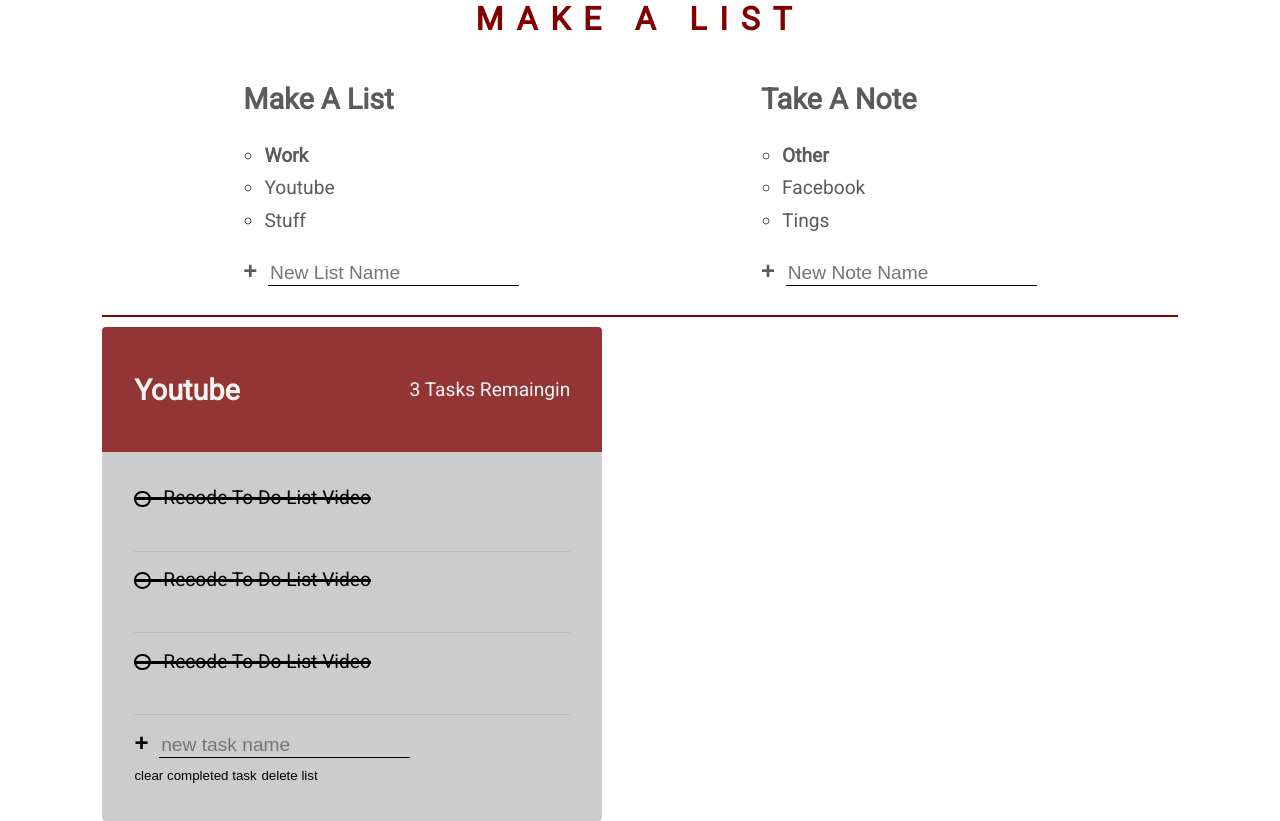
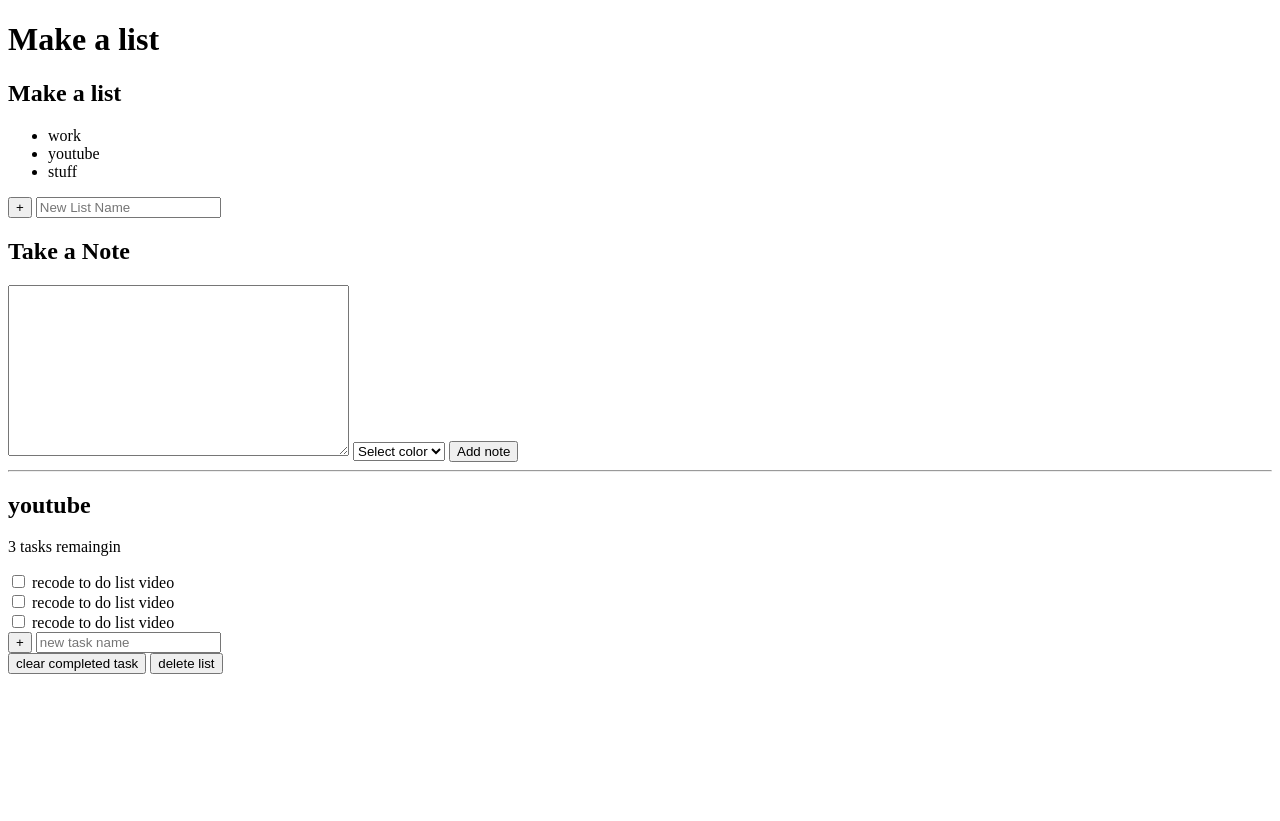
Before and after one commit to nmguni/evenBetterTodo, a plain HTML site: page dist/index.html in a window 1280 px wide. After the commit the page ends 800 px from the top, so only its background shows below. Drawn offline with Linux system fonts and the light colour scheme.

Commit message:
made index2 so I can test  new better? desinge

```diff
--- a/dist/index.html
+++ b/dist/index.html
@@ -7,7 +7,7 @@
   <meta http-equiv="X-UA-Compatible" content="ie=edge" />
   <link rel="stylesheet" href="https://cdnjs.cloudflare.com/ajax/libs/font-awesome/5.11.2/css/all.css" />
   <link href="https://fonts.googleapis.com/css?family=Roboto&display=swap" rel="stylesheet">
-  <link rel="stylesheet" href="./css/main.css" />
+  <!-- <link rel="stylesheet" href="./css/main.css" /> -->
   <title>Document</title>
 </head>
 <body>
@@ -27,24 +27,29 @@
       <form action="">
         <button class="btn list" aria-label="create new list">+</button>
         <input type="text" placeholder="New List Name" class="new list" aria-label="new list name" />
-
       </form>
     </div>
   </section>
-
   <!-- note taking -->
   <div class="all-notes">
     <h2 class="task-list-title">Take a Note</h2>
-    <ul class="task-list">
-      <li class="list-name active-list">other</li>
-      <li class="list-name" >facebook</li>
-      <li class="list-name" >tings</li>
-    </ul>
     <!-- note input -->
-    <form action="">
-      <button class="btn list" aria-label="create new list">+</button>
-      <input type="text" placeholder="New Note Name" class="new list" aria-label="new list name" />
-
+    <form id="noteTaking">
+      <textarea
+        name="formNoteText"
+        id="formNoteText"
+        cols="40"
+        rows="11"
+        maxlength="300"
+      ></textarea>
+      <select name="formColor" id="formColor">
+        <option value="none">Select color</option>
+        <option value="red">Red</option>
+        <option value="green">Green</option>
+        <option value="blue">Blue</option>
+        <option value="yellow">Yellow</option>
+      </select>
+      <button id="formAddButton">Add note</button>
     </form>
   </div>
 </div>
@@ -90,7 +95,7 @@
                 <button class="btn list" aria-label="create new taks">+</button>
                 <input type="text"
                 placeholder="new task name"
-                class="new list"
+                class="new-list"
                 aria-label="new taks name" />
 
               </form>
--- /dev/null
+++ b/dist/index2.html
@@ -0,0 +1,60 @@
+<!DOCTYPE html>
+<html lang="en">
+  <head>
+    <meta charset="UTF-8" />
+    <meta name="viewport" content="width=device-width, initial-scale=1.0" />
+    <meta http-equiv="X-UA-Compatible" content="ie=edge" />
+    <link rel="stylesheet" href="./css/main.css" />
+    <title>test</title>
+  </head>
+  <body>
+    <div id="container">
+      <h1 id="title">LIST / NOTE</h1>
+      <div id="noetListCreation">
+        <div class="createList">
+          <h2 class="task-list-title">Make a list</h2>
+          <ul class="task-list">
+            <li class="list-name  active-list">work</li>
+            <li class="list-name">youtube</li>
+            <li class="list-name">stuff</li>
+          </ul>
+          <!-- input -->
+          <form action="">
+            <button class="btn list" aria-label="create new list">+</button>
+            <input
+              type="text"
+              placeholder="New List Name"
+              class="new list"
+              aria-label="new list name"
+            />
+          </form>
+        </div>
+        <!-- ----------- -->
+        <div class="createNote">
+          <h2>Take A Note</h2>
+          <form id="noteForm">
+            <textarea
+              placeholder="Type Here!"
+              name="formNoteText"
+              id="formNoteText"
+              cols="40"
+              rows="13"
+              maxlength="300"
+            ></textarea>
+            <br />
+            <select name="formColor" id="formColor">
+              <option value="none">Select color</option>
+              <option value="red">Red</option>
+              <option value="green">Green</option>
+              <option value="blue">Blue</option>
+              <option value="yellow">Yellow</option>
+            </select>
+            <button id="formAddButton">Add note</button>
+          </form>
+        </div>
+      </div>
+
+      <!-- bottom container -->
+    </div>
+  </body>
+</html>
--- a/scss/main.scss
+++ b/scss/main.scss
@@ -1,174 +1,300 @@
-.continer {
-  padding: 0 8% 0 8%;
+// .continer {
+//   padding: 0 8% 0 8%;
+// }
+// .list_grid {
+//   // display: grid;
+//   // grid-template-columns: 1fr 1fr;
+//   padding: 20px;
+//   display: flex;
+//   justify-content: space-around;
+// }
+// body {
+//   margin: 0;
+//   font-family: "Roboto", sans-serif;
+//   text-transform: capitalize;
+//   font-weight: 300;
+//   font-size: 1.2rem;
+//   // background-color: #f4f4f4;
+//   color: rgba(22, 22, 22, 0.7);
+// }
+// hr {
+//   border: maroon solid 1px;
+// }
+// #title {
+//   margin: 0;
+//   letter-spacing: 0.8rem;
+//   text-align: center;
+//   text-transform: uppercase;
+//   font-size: 2rem;
+//   color: maroon;
+// }
+
+// .task-list {
+//   font-size: 1.2rem;
+//   line-height: 1.7;
+//   list-style: circle;
+//   padding-left: 1.1em;
+// }
+// .list-name {
+//   cursor: pointer;
+//   &:hover {
+//     opacity: 0.7;
+//   }
+// }
+// .active-list {
+//   font-weight: 700;
+// }
+
+// .btn {
+//   cursor: pointer;
+//   background: 0;
+//   border: 0;
+//   padding: 0;
+//   color: inherit;
+// }
+// .btn.list {
+//   font-size: 1.5rem;
+//   font-weight: 900;
+//   margin-right: 0.25em;
+//   transition: opacity 250ms ease-in;
+//   &:hover {
+//     opacity: 0.7;
+//   }
+// }
+
+// .new {
+//   background: transparent;
+//   border: 0;
+//   color: inherit;
+//   border-bottom: 1px solid #000;
+//   font-size: inherit;
+//   outline: none;
+//   transition: border-bottom 150ms ease-in;
+//   .list {
+//     font-size: 1.1em;
+//   }
+// }
+// .new-taks-creator {
+//   .btn {
+//     color: maroon;
+//   }
+// }
+// .new-task {
+//   margin-bottom: 0;
+//   color: red;
+// }
+// .new:focus {
+//   border-bottom-width: 3px;
+// }
+// .new:focus::placeholder {
+//   opacity: 0.2;
+// }
+
+// .todo-list {
+//   --spacer: 2rem;
+
+//   grid-area: active;
+//   background: #ccc;
+//   color: #f4f4f4;
+//   width: 500px;
+//   border-radius: 4px;
+// }
+
+// .todo-header {
+//   border-radius: 4px 4px 0 0;
+//   padding: var(--spacer);
+//   background: rgba(128, 0, 0, 0.74);
+//   display: flex;
+//   align-items: center;
+//   justify-content: space-between;
+// }
+// .list-title {
+//   margin: 0 1rem 0 0;
+// }
+// .task-count {
+//   margin: 0;
+//   font-size: 1rem;
+// }
+// .todo-body {
+//   padding: var(--spacer);
+//   color: #000;
+//   line-height: 1.8rem;
+//   position: relative;
+// }
+// [type="checkbox"] {
+//   opacity: 0;
+//   position: absolute;
+// }
+
+// .task label {
+//   display: inline-flex;
+//   position: relative;
+//   align-items: center;
+//   margin-bottom: 1.5em;
+// }
+// .task::after {
+//   content: "";
+//   position: absolute;
+//   right: 0;
+//   left: 0;
+//   bottom: -0.5em;
+//   height: 1px;
+//   background: maroon;
+//   opacity: 0.1;
+// }
+// .task {
+//   position: relative;
+//   margin-bottom: 1.25em;
+// }
+
+// .new-list {
+//   padding: 0.25em;
+// }
+// .custome-checkbox {
+//   display: inline-block;
+//   width: 0.65em;
+//   height: 0.65em;
+//   cursor: pointer;
+//   border: 2px solid #000;
+//   border-radius: 50%;
+//   margin-right: 0.65em;
+//   transform: scale(1);
+//   transition: transform 200ms ease-in-out;
+// }
+// .task:hover .custome-checkbox,
+// [type="checkbox"]:focus + label .custome-checkbox {
+//   transform: scale(1.2);
+//   background-color: rgba(128, 0, 0, 0.1);
+// }
+// [type="checkbox"]:checked + label .custome-checkbox {
+//   background: maroon;
+//   border-color: maroon;
+//   // box-shadow: inset 0 0 0 0.5px rgb(255, 0, 0);
+// }
+// [type="checkbox"]:checked + label {
+//   opacity: 0.5;
+// }
+
+// .task label::after {
+//   content: "";
+//   position: absolute;
+//   right: 0;
+//   left: 0;
+//   top: 45%;
+//   height: 2px;
+//   background: rgb(0, 0, 0);
+//   transform: scaleX(0);
+//   transition: transform 250ms ease-in-out;
+//   transform-origin: right;
+// }
+// [type="checkbox"]:checked + label::after {
+//   transform: scaleX(1);
+//   transform-origin: left;
+// }
+
+// .delete-stuff {
+//   display: flex;
+//   justify-content: space-evenly;
+//   position: absolute;
+//   width: 100%;
+//   left: 0;
+//   bottom: -35px;
+//   color: red;
+
+//   .btn {
+//     font-weight: 700;
+//     letter-spacing: 1px;
+//     opacity: 0.7;
+//     font-size: 1em;
+//     transition: color 200ms;
+//     &:hover {
+//       color: yellow;
+//     }
+//   }
+// }
+
+// // 51 min https://youtube.com/watch?v=IhmSidOJSeE&t=1890s
+// #noteTaking {
+//   // text-align: center;
+//   // display: flex;
+//   // flex-direction: column;
+// }
+// #formAddButton {
+//   width: 6rem;
+//   height: 2rem;
+//   background-color: #8902ff;
+//   color: #fff;
+//   border-radius: 0.4rem;
+//   border: 0;
+
+//   transition: background-color 0.2s ease-in-out;
+//   -webkit-transition: background-color 0.2s ease-in-out;
+// }
+
+// #formAddButton:hover {
+//   cursor: pointer;
+//   background-color: #e600e6;
+// }
+
+// #formColor {
+//   margin: 1em;
+//   width: 100px;
+//   // float: left;
+// }
+
+body {
+  margin: 0;
+  padding: 0;
 }
-.list_grid {
-  // display: grid;
-  // grid-template-columns: 1fr 1fr;
-  padding: 20px;
+#container {
+  background-color: #f4f4f4;
+  height: 100vh;
+  margin: 0 10% 0 10%;
+  letter-spacing: 0.3em;
+  h1 {
+    font-size: 3.5rem;
+    text-align: center;
+    font-weight: 400;
+  }
+}
+#noetListCreation {
+  display: grid;
+  grid-template-columns: 1fr 1fr;
   display: flex;
   justify-content: space-around;
-}
-body {
-  margin: 0;
-  font-family: "Roboto", sans-serif;
-  text-transform: capitalize;
-  font-weight: 300;
-  font-size: 1.2rem;
-  // background-color: #f4f4f4;
-  color: rgba(22, 22, 22, 0.7);
-}
-hr {
-  border: maroon solid 1px;
-}
-#title {
-  margin: 0;
-  letter-spacing: 0.8rem;
-  text-align: center;
-  text-transform: uppercase;
-  font-size: 2rem;
-  color: maroon;
-}
-
-.task-list {
-  font-size: 1.2rem;
-  line-height: 1.7;
-  list-style: circle;
-  padding-left: 1.1em;
-}
-.list-name {
-  cursor: pointer;
-  &:hover {
-    opacity: 0.7;
-  }
-}
-.active-list {
-  font-weight: 700;
-}
-
-.btn {
-  cursor: pointer;
-  background: 0;
-  border: 0;
-  padding: 0;
-  color: inherit;
-}
-.btn.list {
-  font-size: 1.5rem;
-  font-weight: 900;
-  margin-right: 0.25em;
-  transition: opacity 250ms ease-in;
-  &:hover {
-    opacity: 0.7;
+  h2 {
+    font-size: 2.5rem;
+    font-weight: inherit;
   }
 }
 
-.new {
-  background: transparent;
-  border: 0;
-  color: inherit;
-  border-bottom: 1px solid #000;
-  font-size: inherit;
-  outline: none;
-  transition: border-bottom 150ms ease-in;
-  .list {
-    font-size: 1.1em;
+.createNote {
+  text-align: center;
+  #formColor {
+    font-size: 1.2rem;
+    border: none;
+    option {
+      border: none;
     }
   }
-
-.new:focus {
-  border-bottom-width: 3px;
-}
-.new:focus::placeholder {
-  opacity: 0.2;
-}
-
-.todo-list {
-  --spacer: 2rem;
-
-  grid-area: active;
-  background: #ccc;
-  color: #f4f4f4;
-  width: 500px;
+  #formAddButton {
+    font-size: 1.2rem;
+    border: none;
     border-radius: 4px;
   }
-
-.todo-header {
-  border-radius: 4px 4px 0 0;
-  padding: var(--spacer);
-  background: rgba(128, 0, 0, 0.74);
-  display: flex;
-  align-items: center;
-  justify-content: space-between;
+  #formNoteText {
+    border: 2px solid maroon;
+    border-radius: 4px;
+    transition: 500ms;
+    &:hover {
+      box-shadow: 1px 2px 10px 3px;
+      transition: 500ms;
     }
-.list-title {
-  margin: 0 1rem 0 0;
+    outline: none;
+    resize: none;
   }
-.task-count {
-  margin: 0;
-  font-size: 1rem;
 }
-.todo-body {
-  padding: var(--spacer);
+textarea::placeholder {
+  font-size: 1.5rem;
   color: #000;
-  line-height: 1.8rem;
 }
-[type="checkbox"] {
-  opacity: 0;
-  position: absolute;
-}
-
-.task label {
-  display: inline-flex;
-  position: relative;
-  align-items: center;
-  margin-bottom: 1.5em;
-}
-.task::after {
-  content: "";
-  position: absolute;
-  right: 0;
-  left: 0;
-  bottom: -0.5em;
-  height: 1px;
-  background: maroon;
-  opacity: 0.1;
-}
-.task {
-  position: relative;
-  margin-bottom: 1.25em;
-}
-.custome-checkbox {
-  display: inline-block;
-  width: 0.65em;
-  height: 0.65em;
-  cursor: pointer;
-  border: 2px solid #000;
-  border-radius: 50%;
-  margin-right: 0.65em;
-  transform: scale(1);
-  transition: transform 200ms ease-in-out;
-}
-.task:hover .custome-checkbox,
-[type="checkbox"]:focus + label .custome-checkbox {
-  transform: scale(1.2);
-  background-color: rgba(128, 0, 0, 0.1);
-}
-[type="checkbox"]:checked + label .custome-checkbox {
-  background: maroon;
-  border-color: maroon;
-  // box-shadow: inset 0 0 0 0.5px rgb(255, 0, 0);
-}
-[type="checkbox"]:checked + label {
-  opacity: 0.5;
-}
-
-.task label::after {
-  content: "";
-  position: absolute;
-  right: 0;
-  left: 0;
-  top: calc(50% - 1.5px);
-  height: 3px;
-  background: rgb(0, 0, 0);
-}
-// 51 min https://youtube.com/watch?v=IhmSidOJSeE&t=1890s
```
Also changed, not shown: dist/css/main.css, 1 other file. Lines whose indentation alone changed are shown as unchanged.
